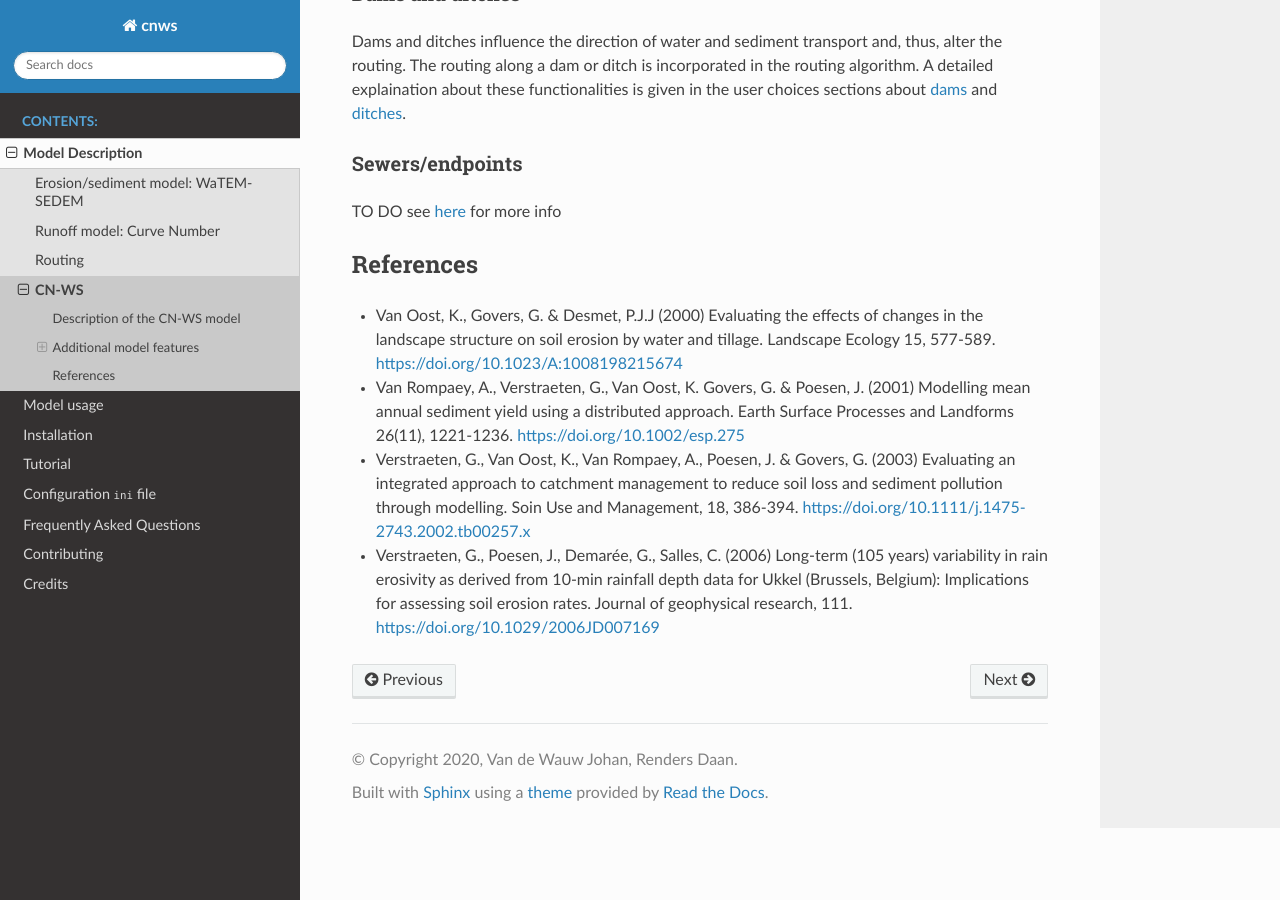
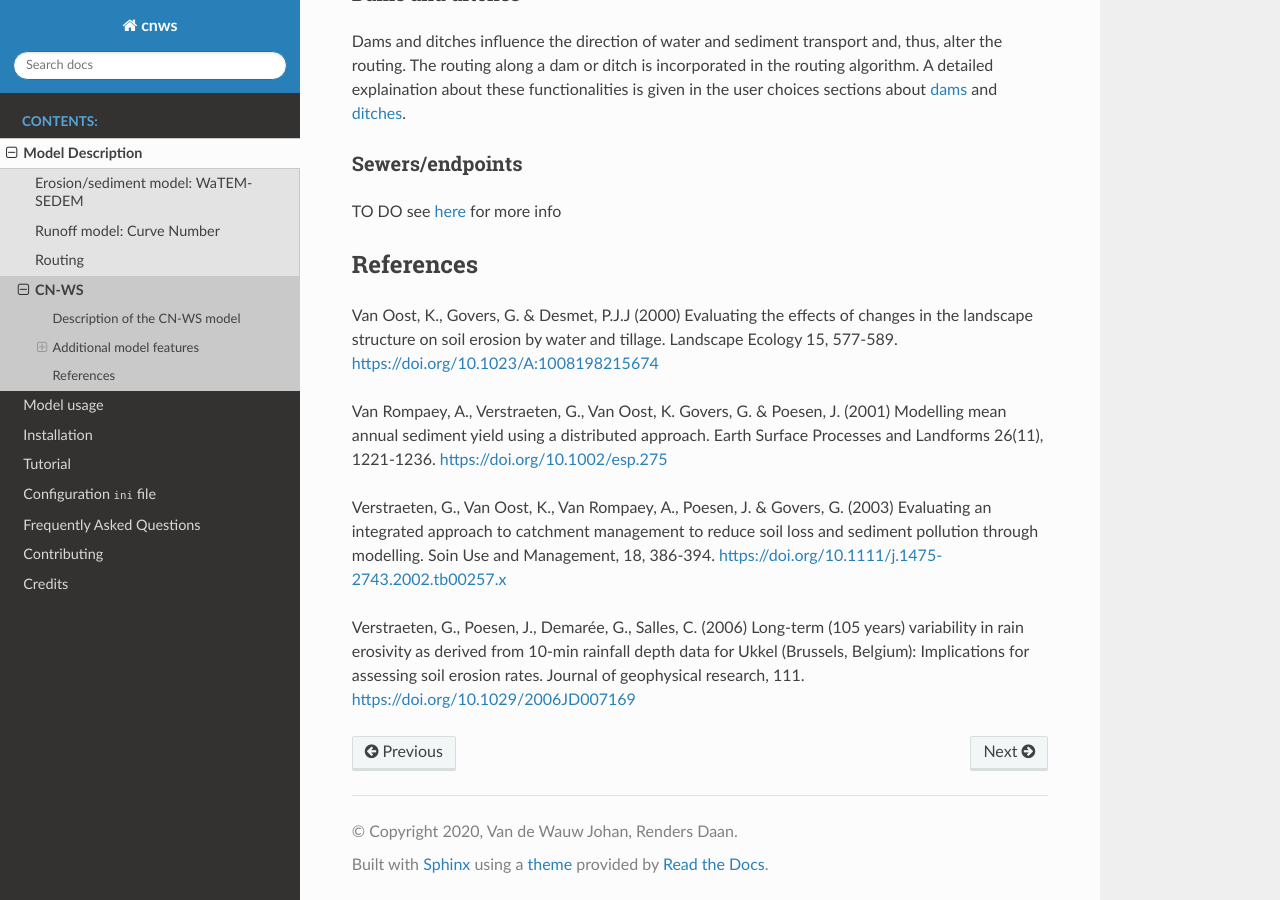
Before and after one commit to watem-sedem/watem-sedem, a Sphinx documentation site: the page built from docs/cn-ws.rst, in a window 1280 px wide and 900 px high, scrolled down 2706 px. Built offline with Sphinx 7.4.7 and the Read the Docs theme 2.0.0, drawn with Linux system fonts in a browser that asks for light colours.

Commit message:
Making references appear in the same way everywhere

```diff
--- a/docs/cn-ws.rst
+++ b/docs/cn-ws.rst
@@ -152,20 +152,20 @@ see :ref:`here <inlcudesewers>` for more info
 References
 ==========
 
-- Van Oost, K., Govers, G. & Desmet, P.J.J (2000) Evaluating the effects of
-  changes in the landscape structure on soil erosion by water and tillage.
-  Landscape Ecology 15, 577-589.
-  https://doi.org/10.1023/A:1008198215674
-- Van Rompaey, A., Verstraeten, G., Van Oost, K. Govers, G. & Poesen, J. (2001)
-  Modelling mean annual sediment yield using a distributed approach. Earth
-  Surface Processes and Landforms 26(11), 1221-1236.
-  https://doi.org/10.1002/esp.275
-- Verstraeten, G., Van Oost, K., Van Rompaey, A., Poesen, J. & Govers, G. (2003)
-  Evaluating an integrated approach to catchment management to reduce soil loss
-  and sediment pollution through modelling. Soin Use and Management, 18, 386-394.
-  https://doi.org/10.1111/j.1475-2743.2002.tb00257.x
-- Verstraeten, G., Poesen, J., Demarée, G., Salles, C. (2006) Long-term (105
-  years) variability in rain erosivity as derived from 10-min rainfall depth
-  data for Ukkel (Brussels, Belgium): Implications for assessing soil erosion
-  rates. Journal of geophysical research, 111.
-  https://doi.org/10.1029/2006JD007169
+Van Oost, K., Govers, G. & Desmet, P.J.J (2000) Evaluating the effects of
+changes in the landscape structure on soil erosion by water and tillage.
+Landscape Ecology 15, 577-589. https://doi.org/10.1023/A:1008198215674
+
+Van Rompaey, A., Verstraeten, G., Van Oost, K. Govers, G. & Poesen, J. (2001)
+Modelling mean annual sediment yield using a distributed approach. Earth
+Surface Processes and Landforms 26(11), 1221-1236. https://doi.org/10.1002/esp.275
+
+Verstraeten, G., Van Oost, K., Van Rompaey, A., Poesen, J. & Govers, G. (2003)
+Evaluating an integrated approach to catchment management to reduce soil loss
+and sediment pollution through modelling. Soin Use and Management, 18, 386-394.
+https://doi.org/10.1111/j.1475-2743.2002.tb00257.x
+
+Verstraeten, G., Poesen, J., Demarée, G., Salles, C. (2006) Long-term (105
+years) variability in rain erosivity as derived from 10-min rainfall depth
+data for Ukkel (Brussels, Belgium): Implications for assessing soil erosion
+rates. Journal of geophysical research, 111. https://doi.org/10.1029/2006JD007169
```
